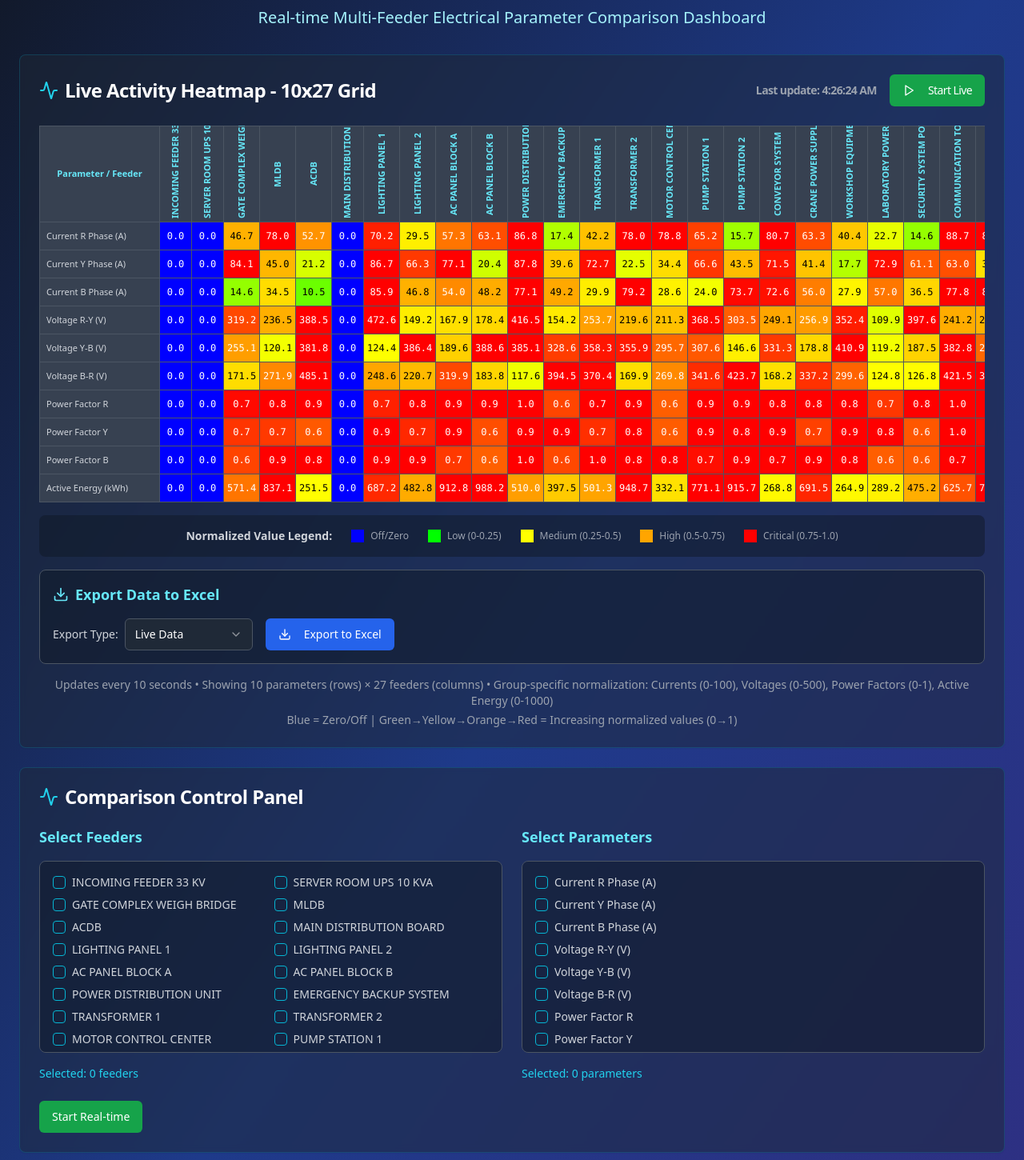
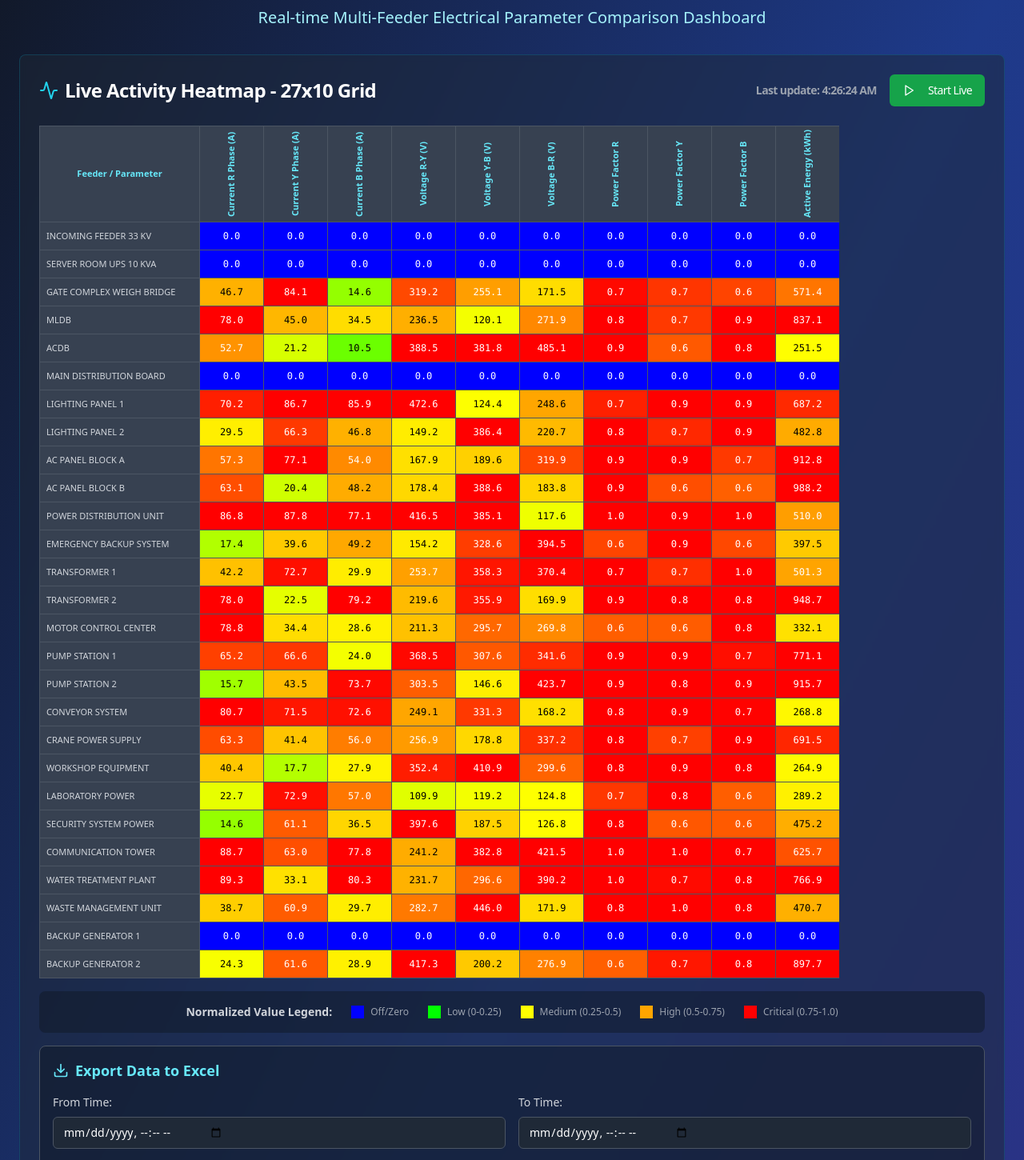
Before and after one commit to Sujalsw/energy-flow-visualizer-compare, a React (Vite) app: page / in a window 1280 px wide. Shown: the part 80-1530 px from the top of the page at 80% size. Built offline with nearby package versions, Linux system fonts and the light colour scheme.

Commit message:
Confirm heatmap layout and update export.
Confirm heatmap layout as 27x10 grid and update the export feature to include "From Time" and "To Time" inputs for exporting data within a specified time range.

```diff
--- a/src/components/LiveHeatmap.tsx
+++ b/src/components/LiveHeatmap.tsx
@@ -2,9 +2,8 @@
 import React, { useState, useEffect } from 'react';
 import { Card, CardContent, CardHeader, CardTitle } from "@/components/ui/card";
 import { Button } from "@/components/ui/button";
-import { Select, SelectContent, SelectItem, SelectTrigger, SelectValue } from "@/components/ui/select";
 import { Input } from "@/components/ui/input";
-import { Activity, Play, Pause, Download } from 'lucide-react';
+import { Activity, Play, Pause, Download, AlertCircle } from 'lucide-react';
 import * as XLSX from 'xlsx';
 
 // All 27 feeders
@@ -102,6 +101,42 @@ const generateMockApiData = () => {
   return data;
 };
 
+// Generate mock historical data for time range
+const generateMockHistoricalData = (fromTime: string, toTime: string) => {
+  const start = new Date(fromTime);
+  const end = new Date(toTime);
+  const data = [];
+
+  // Generate data points every 10 seconds within the time range
+  for (let time = new Date(start); time <= end; time.setSeconds(time.getSeconds() + 10)) {
+    slaveFeeders.forEach((feeder, index) => {
+      const isOff = Math.random() < 0.1; // 10% chance of being off
+
+      const dataPoint = {
+        id: index + 1,
+        timestamp: time.toISOString(),
+        location: "MRSS",
+        slave_id: index + 1,
+        slave_name: feeder,
+        current_r: isOff ? 0 : Math.random() * 80 + 10,
+        current_y: isOff ? 0 : Math.random() * 80 + 10,
+        current_b: isOff ? 0 : Math.random() * 80 + 10,
+        voltage_ry: isOff ? 0 : Math.random() * 400 + 100,
+        voltage_yb: isOff ? 0 : Math.random() * 400 + 100,
+        voltage_br: isOff ? 0 : Math.random() * 400 + 100,
+        power_factor_r: isOff ? 0 : Math.random() * 0.4 + 0.6,
+        power_factor_y: isOff ? 0 : Math.random() * 0.4 + 0.6,
+        power_factor_b: isOff ? 0 : Math.random() * 0.4 + 0.6,
+        active_energy: isOff ? 0 : Math.random() * 800 + 200
+      };
+
+      data.push(dataPoint);
+    });
+  }
+
+  return data;
+};
+
 // Normalize a parameter value based on its group
 const normalizeParameter = (value: number, parameterGroup: string): number => {
   const range = normalizationRanges[parameterGroup as keyof typeof normalizationRanges];
@@ -165,8 +200,9 @@ const LiveHeatmap: React.FC = () => {
   const [heatmapData, setHeatmapData] = useState<HeatmapData>({});
   const [isLiveActive, setIsLiveActive] = useState(false);
   const [lastUpdate, setLastUpdate] = useState<Date | null>(null);
-  const [exportType, setExportType] = useState<string>('live');
-  const [specificTime, setSpecificTime] = useState<string>('');
+  const [fromTime, setFromTime] = useState<string>('');
+  const [toTime, setToTime] = useState<string>('');
+  const [exportError, setExportError] = useState<string>('');
 
   const fetchData = () => {
     try {
@@ -181,61 +217,63 @@ const LiveHeatmap: React.FC = () => {
     }
   };
 
+  const validateTimeRange = (): boolean => {
+    setExportError('');
+
+    if (!fromTime || !toTime) {
+      setExportError('Please provide valid From and To times');
+      return false;
+    }
+
+    const fromDate = new Date(fromTime);
+    const toDate = new Date(toTime);
+
+    if (toDate <= fromDate) {
+      setExportError('To Time must be after From Time');
+      return false;
+    }
+
+    return true;
+  };
+
   const exportToExcel = () => {
-    let dataToExport: any[] = [];
+    if (!validateTimeRange()) {
+      return;
+    }
 
-    if (exportType === 'live') {
-      // Export current live data
-      slaveFeeders.forEach(feeder => {
-        const feederData = heatmapData[feeder];
-        if (feederData) {
+    try {
+      // Generate mock historical data for the specified time range
+      const historicalData = generateMockHistoricalData(fromTime, toTime);
+      const dataToExport: any[] = [];
+
+      historicalData.forEach(record => {
         const row: any = {
-            'Feeder Name': feeder,
-            'Timestamp': new Date().toISOString(),
+          'Feeder Name': record.slave_name,
+          'Timestamp': record.timestamp,
         };
 
         parameters.forEach(param => {
-            const paramData = feederData[param.key];
-            row[param.label] = paramData?.value?.toFixed(2) || '0';
-            row[`${param.label} (Normalized)`] = paramData?.normalizedValue?.toFixed(3) || '0';
+          const value = record[param.key];
+          const normalizedValue = normalizeParameter(value, param.group);
+          row[param.label] = value?.toFixed(2) || '0';
+          row[`${param.label} (Normalized)`] = normalizedValue?.toFixed(3) || '0';
         });
 
         dataToExport.push(row);
-        }
       });
-    } else {
-      // For specific time, generate mock data with the specified timestamp
-      const mockData = generateMockApiData();
-      const processedData = processHeatmapData(mockData);
-
-      slaveFeeders.forEach(feeder => {
-        const feederData = processedData[feeder];
-        if (feederData) {
-          const row: any = {
-            'Feeder Name': feeder,
-            'Timestamp': specificTime || new Date().toISOString(),
-          };
-
-          parameters.forEach(param => {
-            const paramData = feederData[param.key];
-            row[param.label] = paramData?.value?.toFixed(2) || '0';
-            row[`${param.label} (Normalized)`] = paramData?.normalizedValue?.toFixed(3) || '0';
-          });
-
-          dataToExport.push(row);
-        }
-      });
-    }
 
       const worksheet = XLSX.utils.json_to_sheet(dataToExport);
       const workbook = XLSX.utils.book_new();
       XLSX.utils.book_append_sheet(workbook, worksheet, 'Heatmap Data');
 
-    const filename = exportType === 'live'
-      ? `heatmap_data_live_${new Date().toISOString().split('T')[0]}.xlsx`
-      : `heatmap_data_${specificTime.replace(/[:\-T]/g, '_')}.xlsx`;
+      const filename = `heatmap_data_${fromTime.replace(/[:\-T]/g, '_')}_to_${toTime.replace(/[:\-T]/g, '_')}.xlsx`;
 
       XLSX.writeFile(workbook, filename);
+      setExportError('');
+    } catch (error) {
+      setExportError('Error exporting data. Please try again.');
+      console.error('Export error:', error);
+    }
   };
 
   useEffect(() => {
@@ -264,7 +302,7 @@ const LiveHeatmap: React.FC = () => {
         <CardTitle className="text-white flex items-center justify-between">
           <div className="flex items-center space-x-2">
             <Activity className="h-6 w-6 text-cyan-400" />
-            <span>Live Activity Heatmap - 10x27 Grid</span>
+            <span>Live Activity Heatmap - 27x10 Grid</span>
             {isLiveActive && (
               <div className="flex items-center space-x-2 ml-4">
                 <div className="w-3 h-3 bg-green-500 rounded-full animate-pulse"></div>
@@ -304,40 +342,40 @@ const LiveHeatmap: React.FC = () => {
       <CardContent>
         {Object.keys(heatmapData).length > 0 ? (
           <div className="space-y-4">
-            {/* 10x27 Grid Heatmap - Parameters as rows, Feeders as columns */}
-            <div className="w-full overflow-x-auto" style={{ maxWidth: '1200px' }}>
+            {/* 27x10 Grid Heatmap - Feeders as rows, Parameters as columns */}
+            <div className="w-full overflow-x-auto" style={{ maxWidth: '1000px' }}>
               <table className="border-collapse border border-gray-600" style={{ fontSize: '11px' }}>
                 <thead>
                   <tr>
-                    <th className="border border-gray-600 p-2 bg-gray-700 text-cyan-300 font-semibold min-w-[150px]">
-                      Parameter / Feeder
+                    <th className="border border-gray-600 p-2 bg-gray-700 text-cyan-300 font-semibold min-w-[200px]">
+                      Feeder / Parameter
                     </th>
-                    {slaveFeeders.map(feeder => (
+                    {parameters.map(param => (
                       <th
-                        key={feeder}
+                        key={param.key}
                         className="border border-gray-600 p-1 bg-gray-700 text-cyan-300 font-semibold text-center"
                         style={{
                           writingMode: 'vertical-rl',
                           textOrientation: 'mixed',
-                          minWidth: '40px',
-                          maxWidth: '45px',
+                          minWidth: '80px',
+                          maxWidth: '90px',
                           height: '120px'
                         }}
                       >
                         <div className="transform rotate-180" style={{ whiteSpace: 'nowrap' }}>
-                          {feeder}
+                          {param.label}
                         </div>
                       </th>
                     ))}
                   </tr>
                 </thead>
                 <tbody>
-                  {parameters.map(param => (
-                    <tr key={param.key}>
+                  {slaveFeeders.map(feeder => (
+                    <tr key={feeder}>
                       <td className="border border-gray-600 p-2 bg-gray-700 text-gray-300 font-medium text-left">
-                        {param.label}
+                        {feeder}
                       </td>
-                      {slaveFeeders.map(feeder => {
+                      {parameters.map(param => {
                         const cellData = heatmapData[feeder]?.[param.key];
                         const backgroundColor = cellData
                           ? getParameterColor(cellData.normalizedValue)
@@ -348,13 +386,13 @@ const LiveHeatmap: React.FC = () => {
 
                         return (
                           <td
-                            key={`${param.key}-${feeder}`}
+                            key={`${feeder}-${param.key}`}
                             className="border border-gray-600 p-1 text-center relative group cursor-pointer transition-all hover:scale-105"
                             style={{
                               backgroundColor,
                               color: textColor,
-                              minWidth: '40px',
-                              maxWidth: '45px',
+                              minWidth: '80px',
+                              maxWidth: '90px',
                               height: '35px'
                             }}
                           >
@@ -412,36 +450,39 @@ const LiveHeatmap: React.FC = () => {
                 <Download className="h-5 w-5 mr-2" />
                 Export Data to Excel
               </h3>
-              <div className="flex items-center space-x-4 flex-wrap">
-                <div className="flex items-center space-x-2">
-                  <label className="text-sm text-gray-300">Export Type:</label>
-                  <Select value={exportType} onValueChange={setExportType}>
-                    <SelectTrigger className="w-40 bg-gray-800 border-gray-600 text-white">
-                      <SelectValue />
-                    </SelectTrigger>
-                    <SelectContent>
-                      <SelectItem value="live">Live Data</SelectItem>
-                      <SelectItem value="specific">Specific Time</SelectItem>
-                    </SelectContent>
-                  </Select>
+              <div className="space-y-4">
+                <div className="grid grid-cols-1 md:grid-cols-2 gap-4">
+                  <div className="flex flex-col space-y-2">
+                    <label className="text-sm text-gray-300">From Time:</label>
+                    <Input
+                      type="datetime-local"
+                      value={fromTime}
+                      onChange={(e) => setFromTime(e.target.value)}
+                      className="bg-gray-800 border-gray-600 text-white"
+                    />
+                  </div>
+                  <div className="flex flex-col space-y-2">
+                    <label className="text-sm text-gray-300">To Time:</label>
+                    <Input
+                      type="datetime-local"
+                      value={toTime}
+                      onChange={(e) => setToTime(e.target.value)}
+                      className="bg-gray-800 border-gray-600 text-white"
+                    />
+                  </div>
                 </div>
 
-                {exportType === 'specific' && (
-                  <div className="flex items-center space-x-2">
-                    <label className="text-sm text-gray-300">Timestamp:</label>
-                    <Input
-                      type="datetime-local"
-                      value={specificTime}
-                      onChange={(e) => setSpecificTime(e.target.value)}
-                      className="bg-gray-800 border-gray-600 text-white"
-                    />
+                {exportError && (
+                  <div className="flex items-center space-x-2 text-red-400 text-sm">
+                    <AlertCircle className="h-4 w-4" />
+                    <span>{exportError}</span>
                   </div>
                 )}
 
                 <Button
                   onClick={exportToExcel}
                   className="bg-blue-600 hover:bg-blue-700 text-white"
-                  disabled={exportType === 'specific' && !specificTime}
+                  disabled={!fromTime || !toTime}
                 >
                   <Download className="h-4 w-4 mr-2" />
                   Export to Excel
@@ -453,7 +494,7 @@ const LiveHeatmap: React.FC = () => {
             <div className="text-center text-sm text-gray-400">
               <p>
                 Updates every 10 seconds •
-                Showing 10 parameters (rows) × 27 feeders (columns) •
+                Showing 27 feeders (rows) × 10 parameters (columns) •
                 Group-specific normalization: Currents (0-100), Voltages (0-500), Power Factors (0-1), Active Energy (0-1000)
               </p>
               <p className="mt-1">
```
Lines whose indentation alone changed are shown as unchanged.
